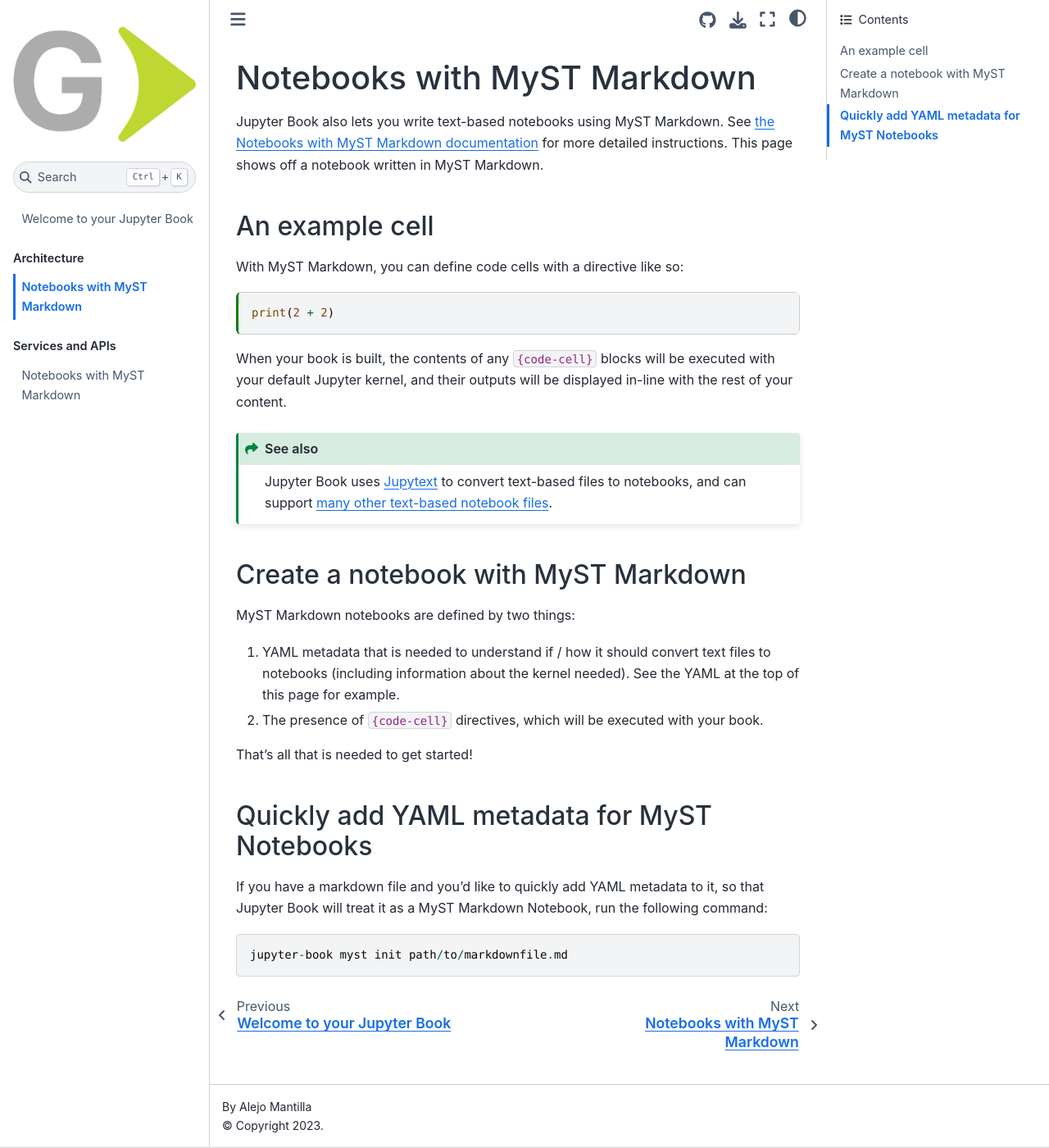
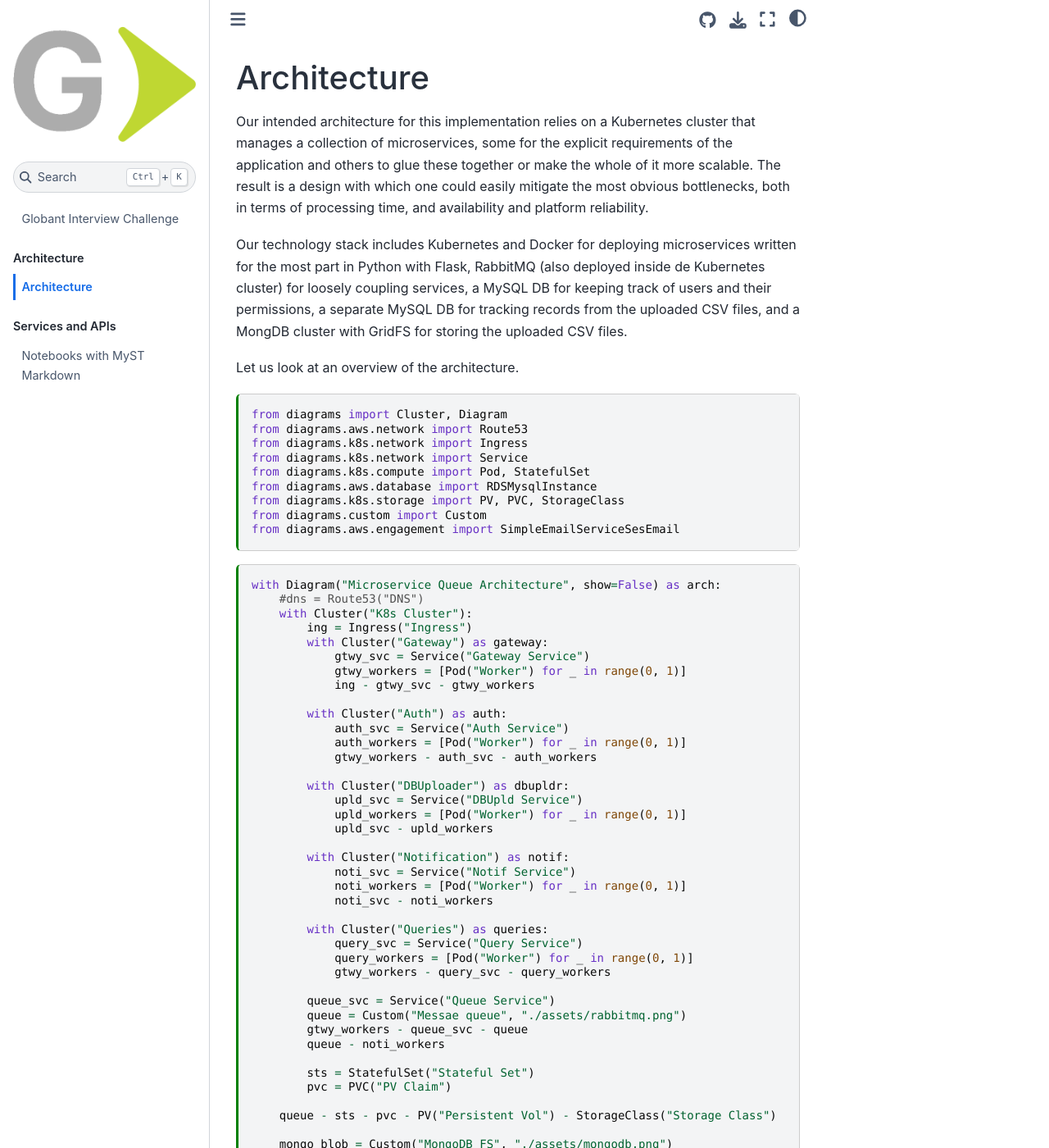
Before and after one commit to MantiMantilla/globant-interview-challenge, a Jupyter Book: the page built from docs/book_contents/architecture/architecture.md, in a window 1280 px wide and 1400 px high. Shown: the whole window at 82% size. Built offline with Jupyter Book 1.0.4 settings and Sphinx 7.4.7 and the Sphinx Book theme 1.1.4, drawn with Linux system fonts in a browser that asks for light colours; some of the changed text lies outside the part shown.

Commit message:
Added architecture diagram to docs.

````diff
--- a/docs/book_contents/architecture/architecture.md
+++ b/docs/book_contents/architecture/architecture.md
@@ -5,49 +5,95 @@
     extension: .md
     format_name: myst
     format_version: 0.13
-    jupytext_version: 1.11.5
+    jupytext_version: 1.15.2
 kernelspec:
-  display_name: Python 3
+  display_name: Python 3 (ipykernel)
   language: python
   name: python3
 ---
 
-# Notebooks with MyST Markdown
+# Architecture
 
-Jupyter Book also lets you write text-based notebooks using MyST Markdown.
-See [the Notebooks with MyST Markdown documentation](https://jupyterbook.org/file-types/myst-notebooks.html) for more detailed instructions.
-This page shows off a notebook written in MyST Markdown.
++++
 
-## An example cell
+Our intended architecture for this implementation relies on a Kubernetes cluster that manages a collection of microservices, some for the explicit requirements of the application and others to glue these together or make the whole of it more scalable. The result is a design with which one could easily mitigate the most obvious bottlenecks, both in terms of processing time, and availability and platform reliability.
 
-With MyST Markdown, you can define code cells with a directive like so:
++++
 
-```{code-cell}
-print(2 + 2)
+Our technology stack includes Kubernetes and Docker for deploying microservices written for the most part in Python with Flask, RabbitMQ (also deployed inside de Kubernetes cluster) for loosely coupling services, a MySQL DB for keeping track of users and their permissions, a separate MySQL DB for tracking records from the uploaded CSV files, and a MongDB cluster with GridFS for storing the uploaded CSV files.
+
++++
+
+Let us look at an overview of the architecture.
+
+```{code-cell} ipython3
+from diagrams import Cluster, Diagram
+from diagrams.aws.network import Route53
+from diagrams.k8s.network import Ingress
+from diagrams.k8s.network import Service
+from diagrams.k8s.compute import Pod, StatefulSet
+from diagrams.aws.database import RDSMysqlInstance
+from diagrams.k8s.storage import PV, PVC, StorageClass
+from diagrams.custom import Custom
+from diagrams.aws.engagement import SimpleEmailServiceSesEmail
 ```
 
-When your book is built, the contents of any `{code-cell}` blocks will be
-executed with your default Jupyter kernel, and their outputs will be displayed
-in-line with the rest of your content.
+```{code-cell} ipython3
+with Diagram("Microservice Queue Architecture", show=False) as arch:
+    #dns = Route53("DNS")
+    with Cluster("K8s Cluster"):
+        ing = Ingress("Ingress")
+        with Cluster("Gateway") as gateway:
+            gtwy_svc = Service("Gateway Service")
+            gtwy_workers = [Pod("Worker") for _ in range(0, 1)]
+            ing - gtwy_svc - gtwy_workers
 
-```{seealso}
-Jupyter Book uses [Jupytext](https://jupytext.readthedocs.io/en/latest/) to convert text-based files to notebooks, and can support [many other text-based notebook files](https://jupyterbook.org/file-types/jupytext.html).
+        with Cluster("Auth") as auth:
+            auth_svc = Service("Auth Service")
+            auth_workers = [Pod("Worker") for _ in range(0, 1)]
+            gtwy_workers - auth_svc - auth_workers
+
+        with Cluster("DBUploader") as dbupldr:
+            upld_svc = Service("DBUpld Service")
+            upld_workers = [Pod("Worker") for _ in range(0, 1)]
+            upld_svc - upld_workers
+
+        with Cluster("Notification") as notif:
+            noti_svc = Service("Notif Service")
+            noti_workers = [Pod("Worker") for _ in range(0, 1)]
+            noti_svc - noti_workers
+
+        with Cluster("Queries") as queries:
+            query_svc = Service("Query Service")
+            query_workers = [Pod("Worker") for _ in range(0, 1)]
+            gtwy_workers - query_svc - query_workers
+
+        queue_svc = Service("Queue Service")
+        queue = Custom("Messae queue", "./assets/rabbitmq.png")
+        gtwy_workers - queue_svc - queue
+        queue - noti_workers
+
+        sts = StatefulSet("Stateful Set")
+        pvc = PVC("PV Claim")
+
+    queue - sts - pvc - PV("Persistent Vol") - StorageClass("Storage Class")
+
+    mongo_blob = Custom("MongoDB FS", "./assets/mongodb.png")
+    gtwy_workers - mongo_blob
+
+    emply_DB = RDSMysqlInstance("Employment")
+    RDSMysqlInstance("Users") - auth_workers
+
+    SimpleEmailServiceSesEmail("Email Server") - noti_workers
+
+    queue - upld_workers - mongo_blob
+    upld_workers - emply_DB
+    query_workers - emply_DB
+    #dns - ing
+
+arch
 ```
 
-## Create a notebook with MyST Markdown
-
-MyST Markdown notebooks are defined by two things:
-
-1. YAML metadata that is needed to understand if / how it should convert text files to notebooks (including information about the kernel needed).
-   See the YAML at the top of this page for example.
-2. The presence of `{code-cell}` directives, which will be executed with your book.
-
-That's all that is needed to get started!
-
-## Quickly add YAML metadata for MyST Notebooks
-
-If you have a markdown file and you'd like to quickly add YAML metadata to it, so that Jupyter Book will treat it as a MyST Markdown Notebook, run the following command:
+```{code-cell} ipython3
 
 ```
-jupyter-book myst init path/to/markdownfile.md
-```
--- a/docs/book_contents/intro.md
+++ b/docs/book_contents/intro.md
@@ -1,11 +1,6 @@
-# Welcome to your Jupyter Book
+# Globant Interview Challenge
 
-This is a small sample book to give you a feel for how book content is
-structured.
-It shows off a few of the major file types, as well as some sample content.
-It does not go in-depth into any particular topic - check out [the Jupyter Book documentation](https://jupyterbook.org) for more information.
-
-Check out the content pages bundled with this sample book to see more.
+This documentation site serves as a reference to the implementation details of my take on Globant's code challenge for a Data Engineering job. Particularly, we outline the cloud architecture of implemented and intended or pending services, the inner workings of these APIs and services, and a developer's guide to deployment and documenting.
 
 ```{tableofcontents}
 ```
````
Also changed, not shown: docs/book_contents/architecture/assets/mongodb.png (added), docs/book_contents/architecture/assets/rabbitmq.png (added).
